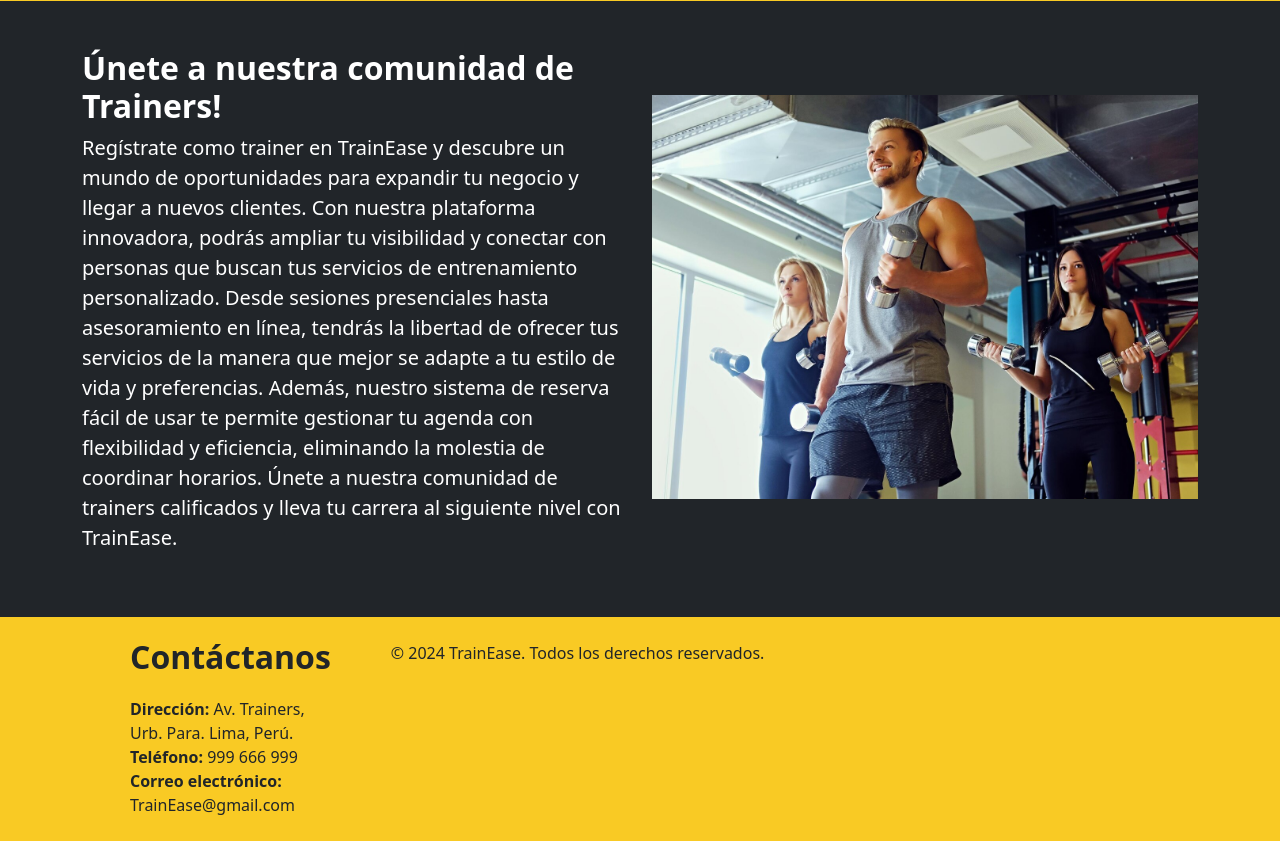
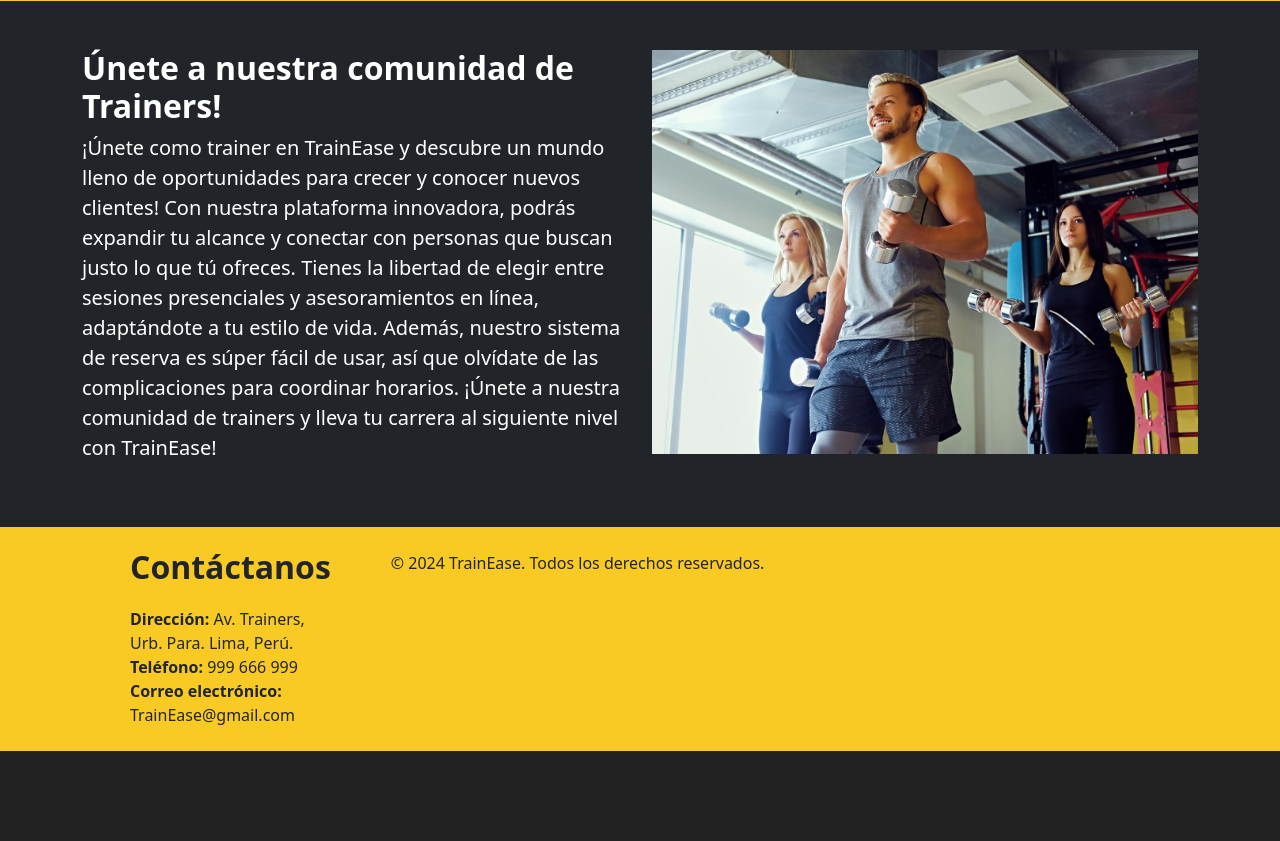
Before and after one commit to TrainEase-AplicacionesWeb/TrainEase.github.io, a plain HTML site: page index.html in a window 1280 px wide. Shown: the part 2380-3221 px from the top of the page. After the commit the page ends 3131 px from the top, so only its background shows below. Drawn offline with nearby package versions, Linux system fonts and the light colour scheme.

Commit message:
docs: Se añadio Informacion para Trainers

```diff
--- a/index.html
+++ b/index.html
@@ -222,7 +222,7 @@
                 </div>
                 <div class="col-md-6 order-md-1">
                     <h2 class="fw-bold">Únete a nuestra comunidad de Trainers!</h2>
-                    <p class="lead">Regístrate como trainer en TrainEase y descubre un mundo de oportunidades para expandir tu negocio y llegar a nuevos clientes. Con nuestra plataforma innovadora, podrás ampliar tu visibilidad y conectar con personas que buscan tus servicios de entrenamiento personalizado. Desde sesiones presenciales hasta asesoramiento en línea, tendrás la libertad de ofrecer tus servicios de la manera que mejor se adapte a tu estilo de vida y preferencias. Además, nuestro sistema de reserva fácil de usar te permite gestionar tu agenda con flexibilidad y eficiencia, eliminando la molestia de coordinar horarios. Únete a nuestra comunidad de trainers calificados y lleva tu carrera al siguiente nivel con TrainEase.
+                    <p class="lead">¡Únete como trainer en TrainEase y descubre un mundo lleno de oportunidades para crecer y conocer nuevos clientes! Con nuestra plataforma innovadora, podrás expandir tu alcance y conectar con personas que buscan justo lo que tú ofreces. Tienes la libertad de elegir entre sesiones presenciales y asesoramientos en línea, adaptándote a tu estilo de vida. Además, nuestro sistema de reserva es súper fácil de usar, así que olvídate de las complicaciones para coordinar horarios. ¡Únete a nuestra comunidad de trainers y lleva tu carrera al siguiente nivel con TrainEase!
                     </p>
                 </div>
             </div>
```
